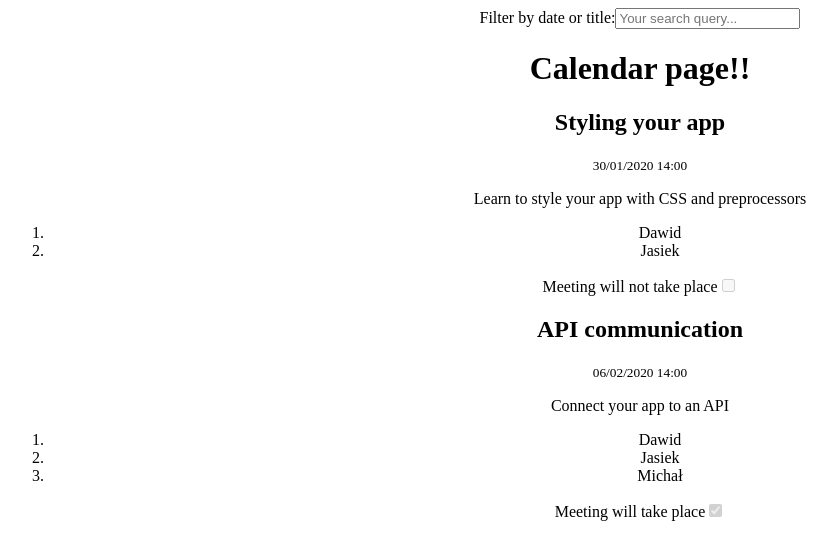
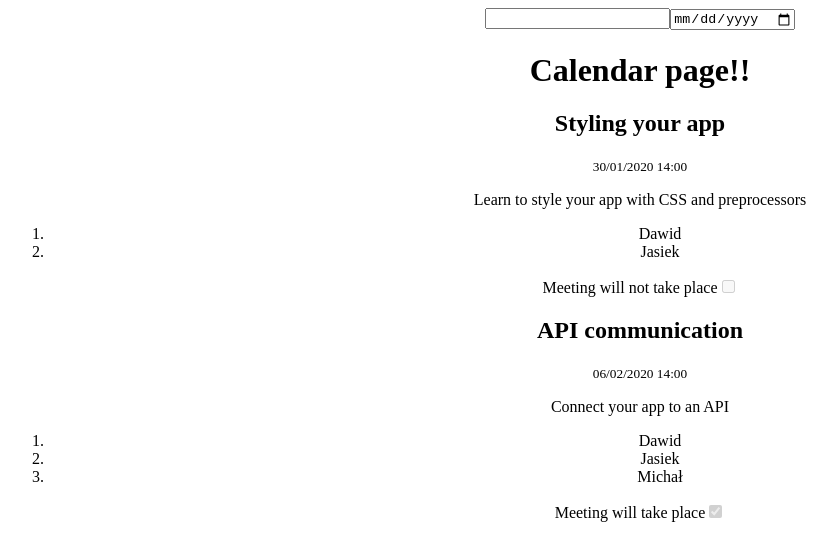
Before and after one commit to miksturait/coderdojobb, a React (Create React App) app: page / in a window 1280 px wide. Shown: the top 560 px of the page, without its empty margins (0-837 px from the left). Built offline with nearby package versions, Linux system fonts and the light colour scheme; data requests are answered from the project's data file.

Commit message:
added filtering by date

```diff
--- a/src/pages/Calendar.js
+++ b/src/pages/Calendar.js
@@ -27,22 +27,21 @@ class Calendar extends React.Component {
     });
   };
 
-  render() {
+  filterByDate = e => {
+    const inputSelectedDate = e.target.value;
+    const filteredMeetings = calendar.filter(meeting => meeting.date.includes(inputSelectedDate))
+    this.setState({
+      filteredMeetings
+    })
+  }
+
+  render () {
     return (
       <div>
-        <label htmlFor="filter">
-          Filter by date or title:
-          <input
-            type="text"
-            name="filter"
-            placeholder="Your search query..."
-            onChange={this.filterMeetings}
-          />
-        </label>
-        <h1>Calendar page!!</h1>
-        {this.state.filteredMeetings.map((meeting, index) => (
-          <Meeting {...meeting} key={index} />
-        ))}
+        <input onChange={this.filterMeetings}/>
+        <input type="date" onChange={this.filterByDate}/>
+        <h1>Calendar page!! </h1>
+        {this.state.filteredMeetings.map((meeting, index) => <Meeting {...meeting} key={index}/>)}
       </div>
     );
   }
```
